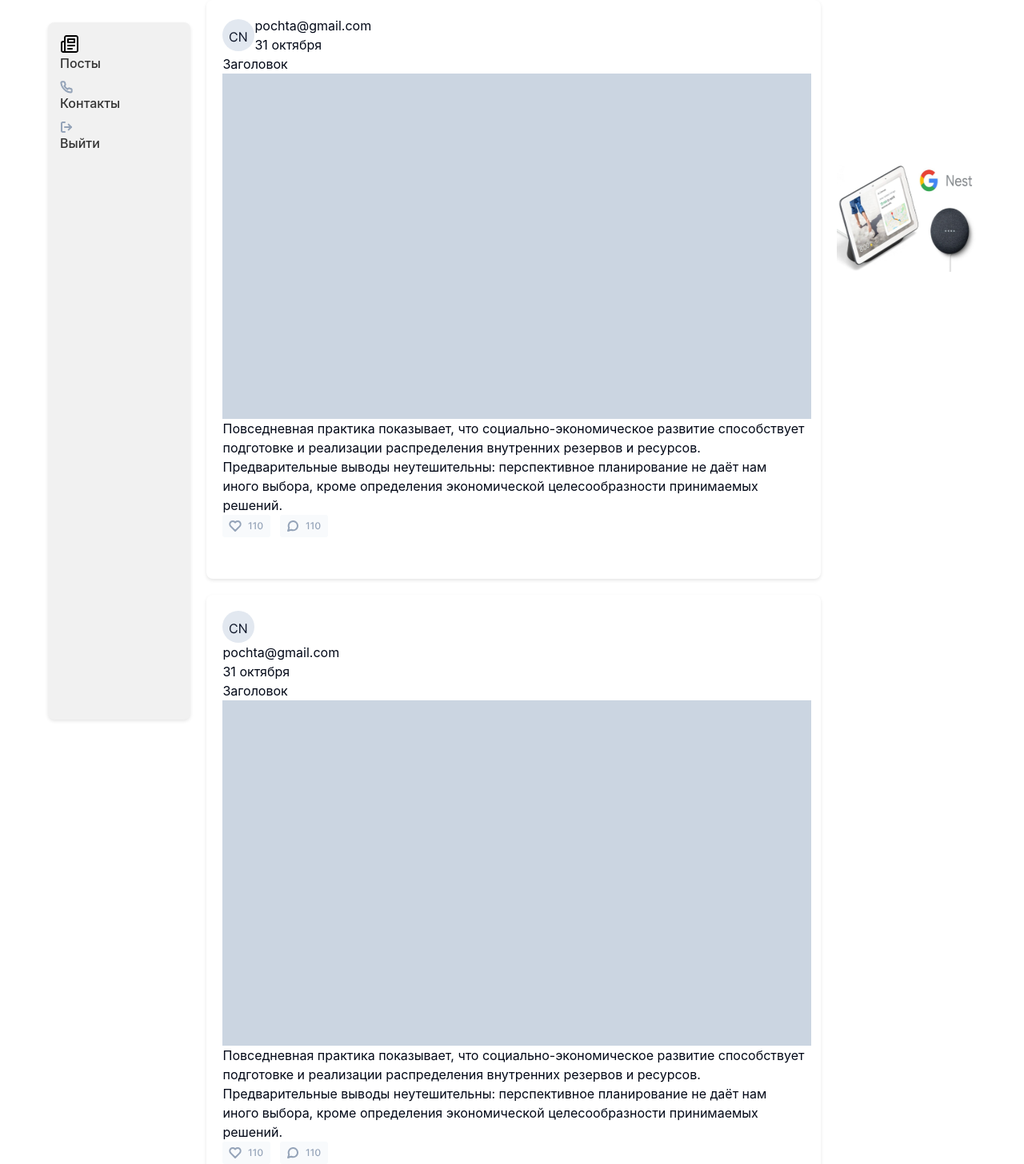
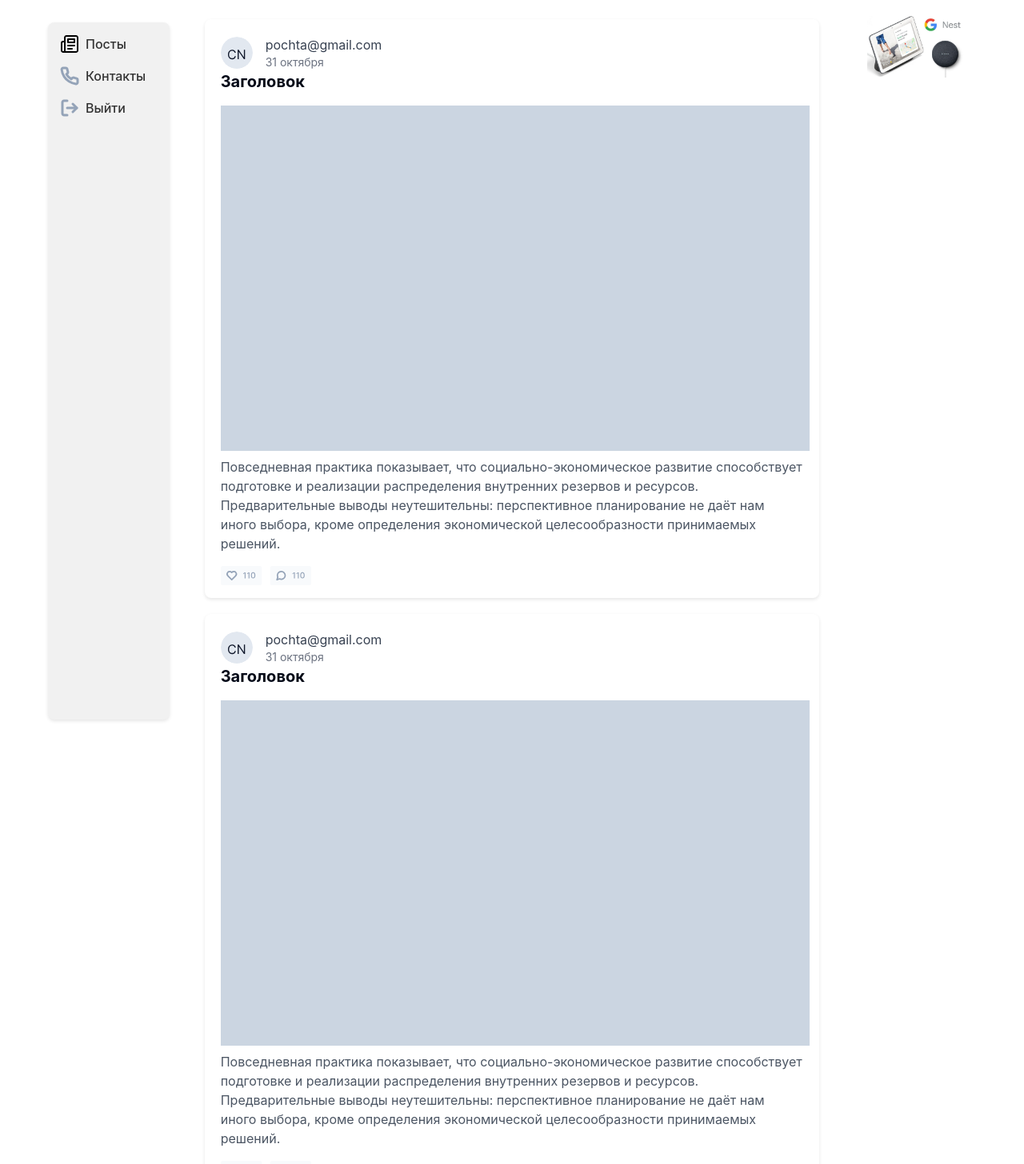
Before and after one commit to janemir/react_solo_dir, a React (Vite) app: page /post in a window 1280 px wide. Shown: the part 100-1556 px from the top of the page at 80% size. Built offline with nearby package versions, Linux system fonts and the light colour scheme.

Commit message:
tailwind

```diff
--- a/src/post.tsx
+++ b/src/post.tsx
@@ -22,78 +22,80 @@ export function AppSidebar() {
 function Post() {
     return (
         <div>
-            <header className="post-header ">
+            <header className="post-header flex justify-between items-center px-4 py-2 bg-gray-100">
                 <div className="post-header-left">
-                    <img src="/src/assets/logo.svg" alt="Логотип" className="left-image" />
+                    <img src="/src/assets/logo.svg" alt="Логотип" className="h-10" />
                 </div>
-                <div className="post-header-right">
-                    <p>pochta@gmail.com</p>
-                    <img src="/src/assets/avatar.svg" alt="Аватар" className="right-image" />
+                <div className="post-header-right flex items-center space-x-4">
+                    <p className="text-gray-700">pochta@gmail.com</p>
+                    <img src="/src/assets/avatar.svg" alt="Аватар" className="h-10 w-10 rounded-full" />
                 </div>
             </header>
-            <div className="main-container">
-                <aside className="sidebar">
+            <div className="main-container flex">
+                <aside className="sidebar w-64 bg-gray-50 p-4">
                     <nav>
-                        <ul>
+                        <ul className="space-y-4">
                             <li>
-                                <div>
-                                    <img src="/src/assets/newspaper.svg" alt="newspaper" className="newspaper-image" />
-                                    <a href="#item1">Посты</a>
+                                <div className="flex items-center space-x-2">
+                                    <img src="/src/assets/newspaper.svg" alt="newspaper" className="h-6" />
+                                    <a href="#item1" className="text-gray-700 hover:text-blue-500">Посты</a>
                                 </div>
                             </li>
                             <li>
-                                <div>
-                                    <img src="/src/assets/phone.svg" alt="phone" className="phone-image" />
-                                    <a href="#item2">Контакты</a>
+                                <div className="flex items-center space-x-2">
+                                    <img src="/src/assets/phone.svg" alt="phone" className="h-6" />
+                                    <a href="#item2" className="text-gray-700 hover:text-blue-500">Контакты</a>
                                 </div>
                             </li>
                             <li>
-                                <div>
-                                    <img src="/src/assets/log-out.svg" alt="log-out" className="log-out-image" />
-                                    <a href="#item3">Выйти</a>
+                                <div className="flex items-center space-x-2">
+                                    <img src="/src/assets/log-out.svg" alt="log-out" className="h-6" />
+                                    <a href="#item3" className="text-gray-700 hover:text-blue-500">Выйти</a>
                                 </div>
                             </li>
                         </ul>
                     </nav>
                 </aside>
-                <main className="content-center">
-                    <article className="post">
-                        <div className="tag">
-                            <img src="/src/assets/avatar.svg" alt="Аватар" className="right-image" />
+                <main className="content-center flex-1 p-6 space-y-18">
+                    <article className="post bg-white p-6 rounded shadow hover:bg-gray-200 transition-colors">
+                        <div className="tag flex items-center space-x-4">
+                            <img src="/src/assets/avatar.svg" alt="Аватар" className="h-10 w-10 rounded-full" />
                             <div>
-                                <p>pochta@gmail.com</p>
-                                <p>31 октября</p>
+                                <p className="text-gray-700">pochta@gmail.com</p>
+                                <p className="text-gray-500 text-sm">31 октября</p>
                             </div>
                         </div>
-                        <h2>Заголовок </h2>
-                        <section className="post-content"></section>
-                        <p>Повседневная практика показывает, что социально-экономическое развитие
+                        <h2 className="text-xl font-bold mt-4">Заголовок</h2>
+                        <section className="post-content mt-4"></section>
+                        <p className="text-gray-600 mt-2">Повседневная практика показывает, что социально-экономическое развитие
                             способствует подготовке и реализации распределения внутренних резервов и ресурсов.
                             Предварительные выводы неутешительны: перспективное планирование не даёт нам иного выбора,
                             кроме определения экономической целесообразности принимаемых решений.</p>
-                        <div><img src="/src/assets/icon buttons.svg" alt="icon buttons" className="icon-buttons-image" /></div>
+                        <div className="mt-4">
+                            <img src="/src/assets/icon buttons.svg" alt="icon buttons" className="h-6" />
+                        </div>
                     </article>
-                    <article className="post">
-                        <div>
-                            <img src="/src/assets/avatar.svg" alt="Аватар" className="right-image" />
+                    <article className="post bg-white p-6 rounded shadow hover:bg-gray-200 transition-colors">
+                        <div className="tag flex items-center space-x-4">
+                            <img src="/src/assets/avatar.svg" alt="Аватар" className="h-10 w-10 rounded-full" />
                             <div>
-                                <p>pochta@gmail.com</p>
-                                <p>31 октября</p>
+                                <p className="text-gray-700">pochta@gmail.com</p>
+                                <p className="text-gray-500 text-sm">31 октября</p>
                             </div>
                         </div>
-                        <h2>Заголовок </h2>
-                        <section className="post-content"></section>
-                        <p>Повседневная практика показывает, что социально-экономическое развитие способствует
-                            подготовке и реализации распределения внутренних резервов и ресурсов. Предварительные
-                            выводы неутешительны: перспективное планирование не даёт нам иного выбора, кроме определения
-                            экономической целесообразности принимаемых решений.</p>
-                        <div>
-                            <img src="/src/assets/icon buttons.svg" alt="icon buttons" className="icon-buttons-image" />
+                        <h2 className="text-xl font-bold mt-4">Заголовок</h2>
+                        <section className="post-content mt-4"></section>
+                        <p className="text-gray-600 mt-2">Повседневная практика показывает, что социально-экономическое развитие
+                            способствует подготовке и реализации распределения внутренних резервов и ресурсов.
+                            Предварительные выводы неутешительны: перспективное планирование не даёт нам иного выбора,
+                            кроме определения экономической целесообразности принимаемых решений.</p>
+                        <div className="mt-4">
+                            <img src="/src/assets/icon buttons.svg" alt="icon buttons" className="h-6" />
                         </div>
                     </article>
                 </main>
-                <div className="content-right">
-                    <img src="/src/assets/adv.png" alt="Иконки" className="right-picture" />
+                <div className="content-right w-64 p-4">
+                    <img src="/src/assets/adv.png" alt="Иконки" className="w-full" />
                 </div>
             </div>
         </div>
```
